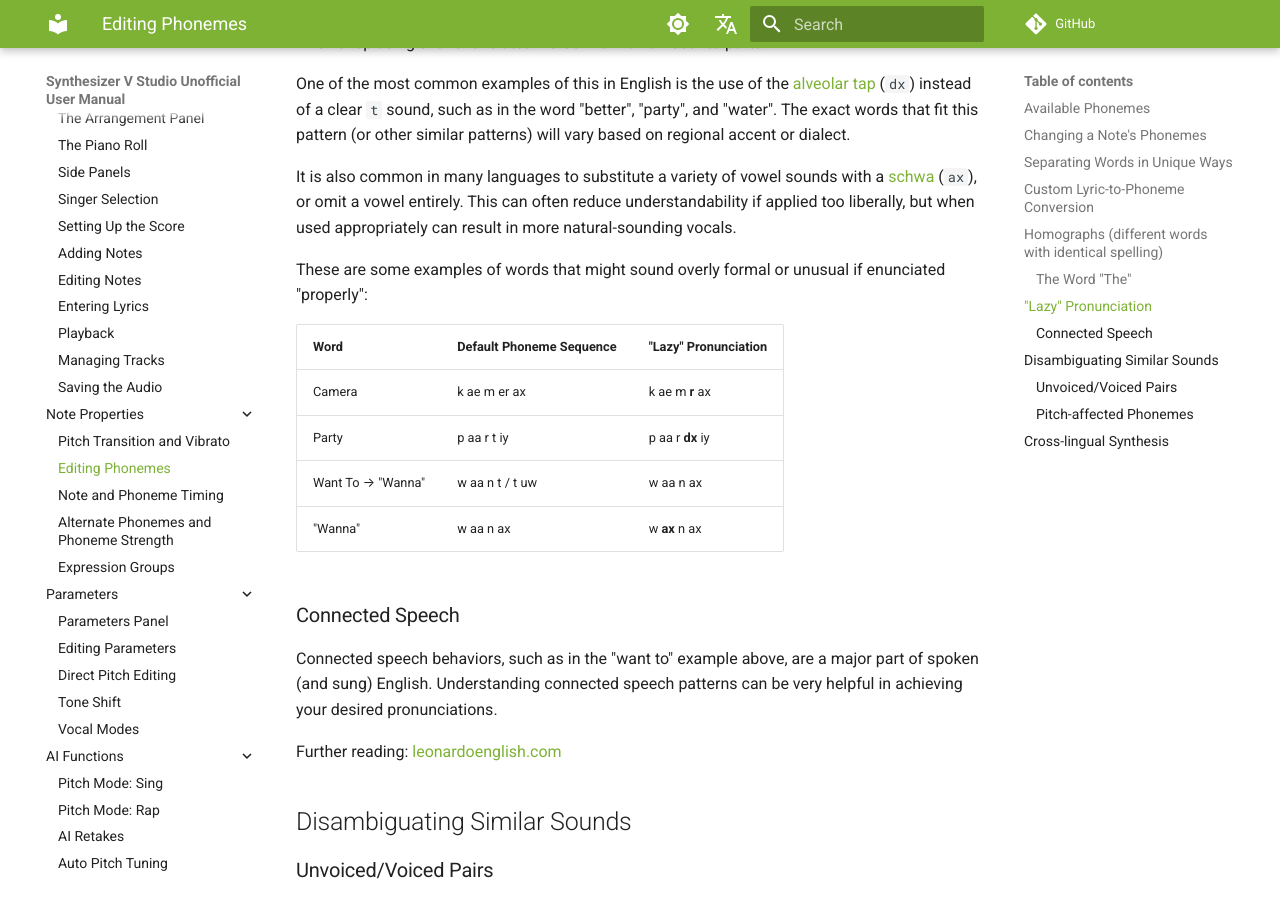
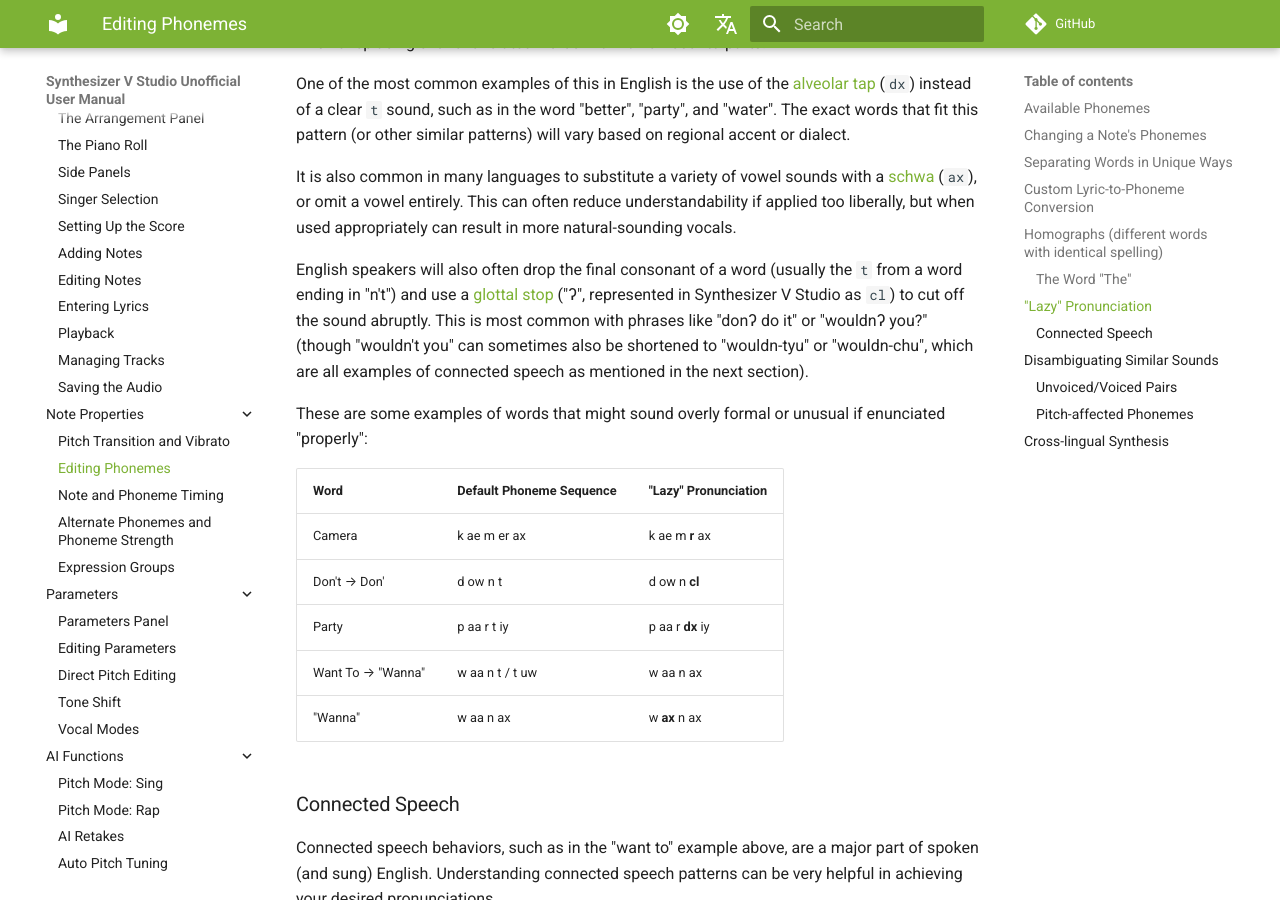
Before and after one commit to claire-west/svstudio-manual, an MkDocs documentation site: the page built from docs/note-properties/editing-phonemes.md, in a window 1280 px wide and 900 px high, scrolled down 5818 px. Built offline with MkDocs 1.6.1 and Material for MkDocs 9.7.7, drawn with Linux system fonts in a browser that asks for light colours; comment, search, counter and statistics services are not loaded.

Commit message:
Added some English-specific advice and techniques
* Check the "Editing Phonemes" page for a bunch of new information
* Follow-up commit includes mention of glottal stops and differences
  between "th" and "dh"

```diff
--- a/docs/note-properties/editing-phonemes.md
+++ b/docs/note-properties/editing-phonemes.md
@@ -105,11 +105,14 @@ One of the most common examples of this in English is the use of the [alveolar t
 
 It is also common in many languages to substitute a variety of vowel sounds with a [schwa](https://en.wikipedia.org/wiki/Schwa) (`ax`), or omit a vowel entirely. This can often reduce understandability if applied too liberally, but when used appropriately can result in more natural-sounding vocals.
 
+English speakers will also often drop the final consonant of a word (usually the `t` from a word ending in "n't") and use a [glottal stop](https://en.wikipedia.org/wiki/Glottal_stop) ("ʔ", represented in Synthesizer V Studio as `cl`) to cut off the sound abruptly. This is most common with phrases like "donʔ do it" or "wouldnʔ you?" (though "wouldn't you" can sometimes also be shortened to "wouldn-tyu" or "wouldn-chu", which are all examples of connected speech as mentioned in the next section).
+
 These are some examples of words that might sound overly formal or unusual if enunciated "properly":
 
 |Word|Default Phoneme Sequence|"Lazy" Pronunciation|
 |---|---|---|
 |Camera|k ae m er ax|k ae m **r** ax|
+|Don't → Don'|d ow n t|d ow n **cl**|
 |Party|p aa r t iy|p aa r **dx** iy|
 |Want To → "Wanna"|w aa n t / t uw|w aa n ax|
 |"Wanna"|w aa n ax|w **ax** n ax|
```
